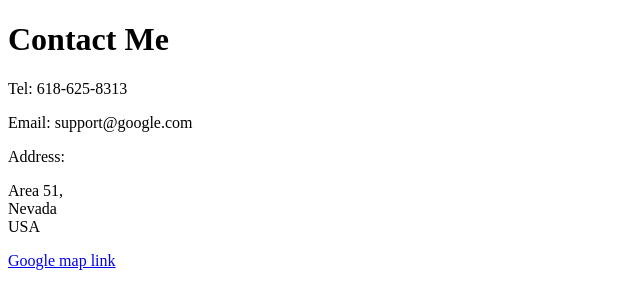
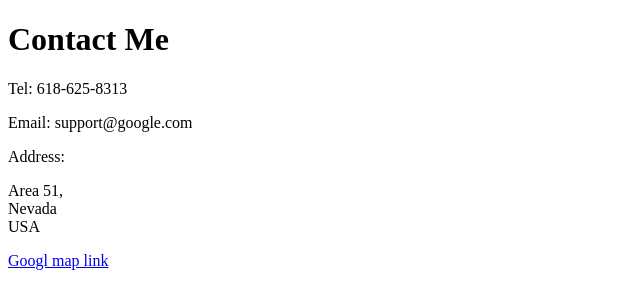
Before and after one commit to Inferno3345/Portfolio, a plain HTML site: page pages/contact.html in a window 1280 px wide. Shown: the full height of the page, 0-640 px from the left. Drawn offline with Linux system fonts and the light colour scheme.

Commit message:
Update contact.html

```diff
--- a/pages/contact.html
+++ b/pages/contact.html
@@ -16,7 +16,6 @@
         Nevada<br />
         USA<br />
         </p>
-        <a href="https://www.google.com/maps/@42.9533915,-77.663256,3a,75y,84.91h,40.44t/data=!3m6!1e1!3m4!1sGIOv86zJO8zAy3hLR3jdXQ!2e0!7i3328!8i1664?hl=en">Google
-        map link</a>
+        <a href="https://www.google.com/maps/@42.9533915,-77.663256,3a,75y,84.91h,40.44t/data=!3m6!1e1!3m4!1sGIOv86zJO8zAy3hLR3jdXQ!2e0!7i3328!8i1664?hl=en">Googl map link</a>
     </body>
 </html>
```
